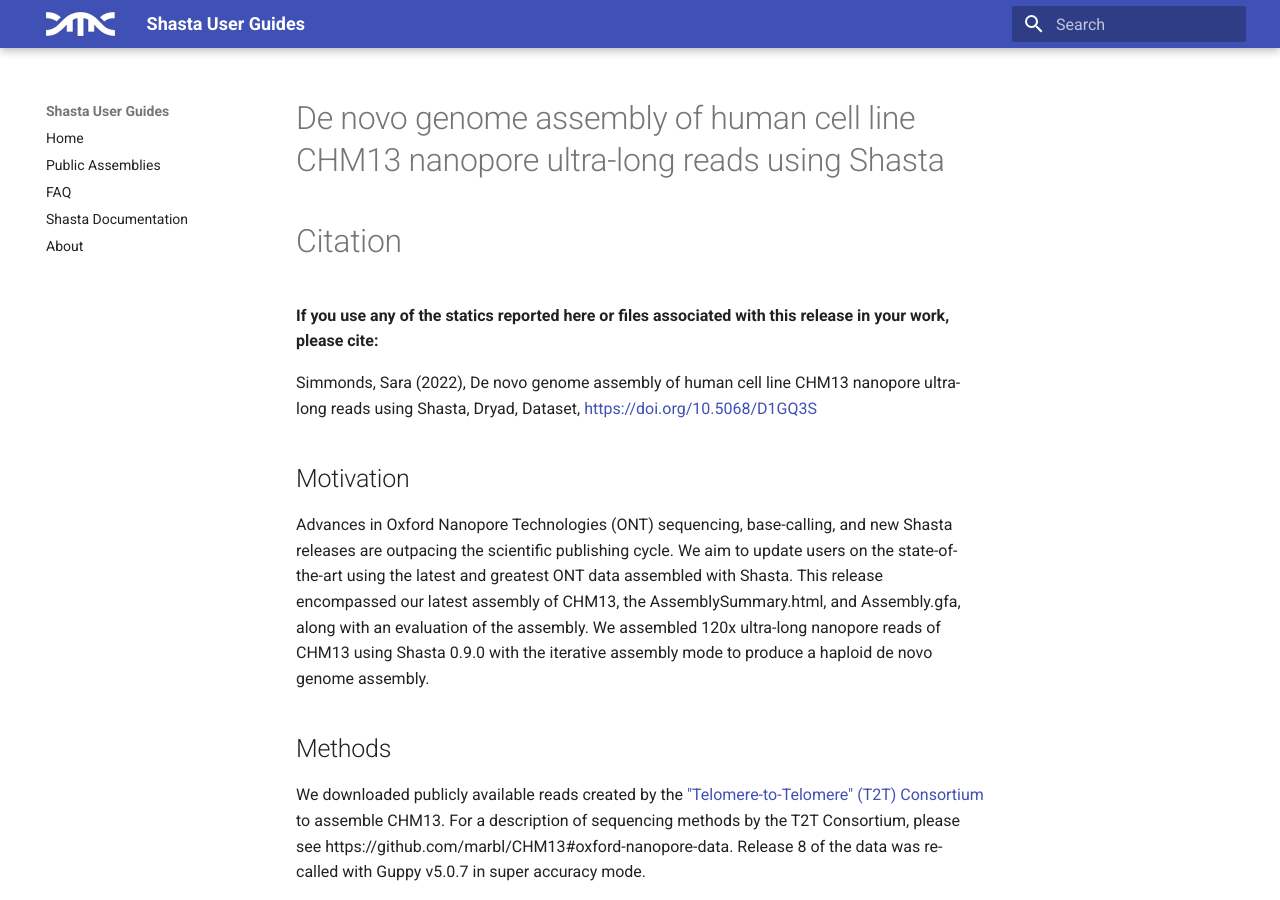
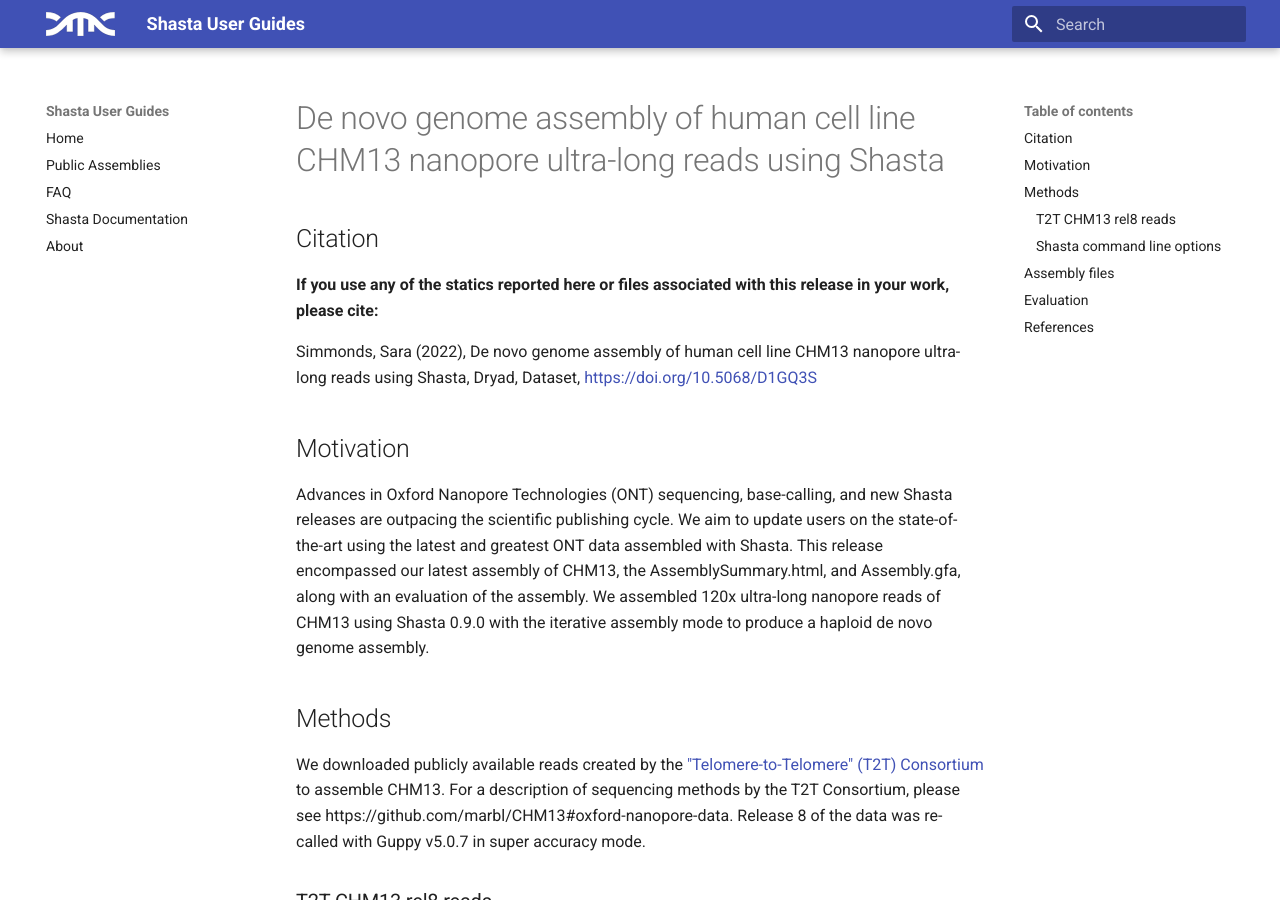
Before and after one commit to chanzuckerberg/shasta-docs, an MkDocs documentation site: the page built from docs/public_assemblies/T2T_CHM13_rel8_ONT_UL.md, in a window 1280 px wide and 900 px high. Built offline with MkDocs 1.6.1 and Material for MkDocs 9.7.7, drawn with Linux system fonts in a browser that asks for light colours.

Commit message:
edit public assemblies

```diff
--- a/docs/public_assemblies/T2T_CHM13_rel8_ONT_UL.md
+++ b/docs/public_assemblies/T2T_CHM13_rel8_ONT_UL.md
@@ -1,6 +1,6 @@
 # De novo genome assembly of human cell line CHM13 nanopore ultra-long reads using Shasta
 
-# Citation
+## Citation
 
 **If you use any of the statics reported here or files associated with this release in your work, please cite:**
 
```
